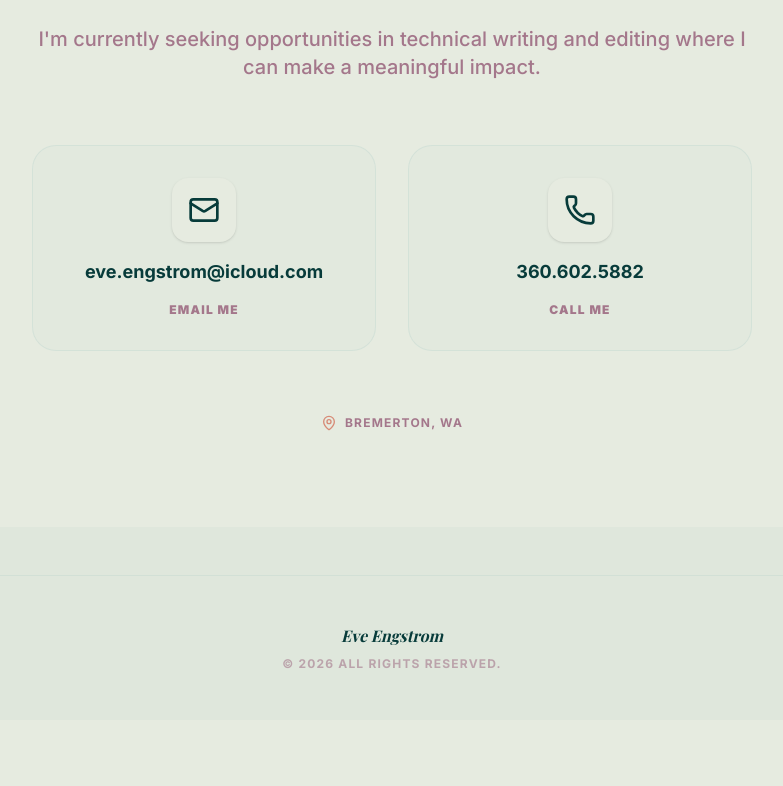
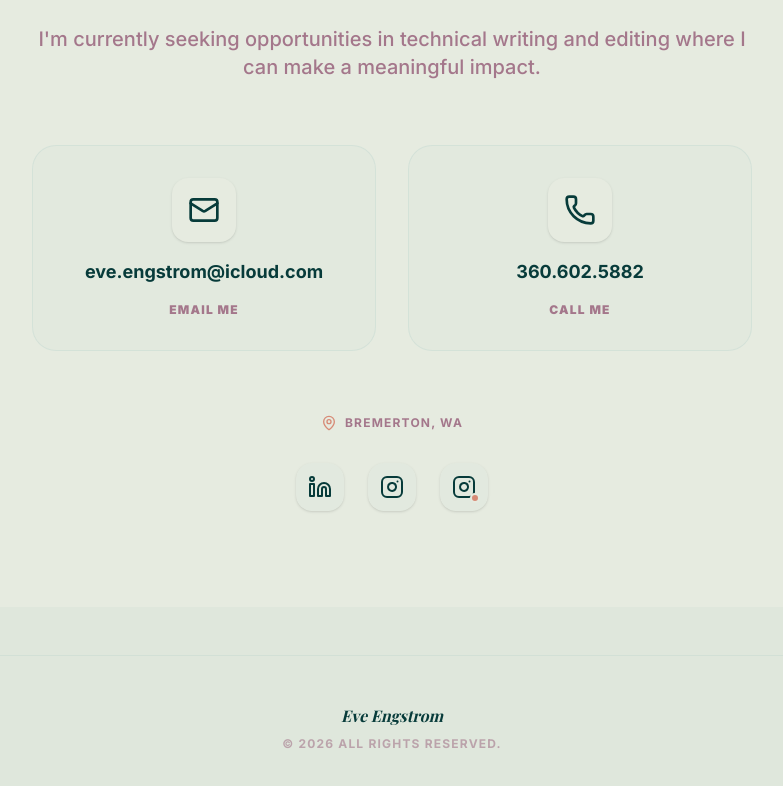
Before and after one commit to gitengstrom/evie_engstrom, a React (Vite) app: page / in a window 1280 px wide. Shown: the part 6762-7548 px from the top of the page, without its empty margins (248-1031 px from the left). Before the commit the page ends 7482 px from the top, so only its background shows below. Built offline with nearby package versions, Linux system fonts and the light colour scheme; a web font is replaced by a local one.

Commit message:
feat: display social media links in contact section

```diff
--- a/src/App.tsx
+++ b/src/App.tsx
@@ -1,6 +1,6 @@
 import { useState } from 'react';
 import { personalInfo, education, experience, skills, creativeProjects, writingSamples } from './content';
-import { Mail, Phone, MapPin, Download, ExternalLink, ChevronDown, Menu, X, Calendar, Tag } from 'lucide-react';
+import { Mail, Phone, MapPin, Download, ExternalLink, ChevronDown, Menu, X, Calendar, Tag, Linkedin, Instagram } from 'lucide-react';
 
 function App() {
   const [isMenuOpen, setIsMenuOpen] = useState(false);
@@ -340,9 +340,48 @@ function App() {
             </div>
           </div>
 
-          <div className="flex items-center justify-center gap-2 text-mauve font-bold tracking-widest uppercase text-xs">
+          <div className="flex items-center justify-center gap-2 text-mauve font-bold tracking-widest uppercase text-xs mb-8">
             <MapPin size={16} className="text-salmon" />
             {personalInfo.location}
+          </div>
+
+          <div className="flex justify-center gap-6">
+            {personalInfo.socials.linkedin && (
+              <a
+                href={personalInfo.socials.linkedin}
+                target="_blank"
+                rel="noopener noreferrer"
+                className="p-3 bg-ash/5 rounded-2xl text-teal hover:text-salmon hover:bg-ash/10 transition-all shadow-sm"
+                title="LinkedIn"
+              >
+                <Linkedin size={24} />
+              </a>
+            )}
+            {personalInfo.socials['instagram personal'] && (
+              <a
+                href={personalInfo.socials['instagram personal']}
+                target="_blank"
+                rel="noopener noreferrer"
+                className="p-3 bg-ash/5 rounded-2xl text-teal hover:text-salmon hover:bg-ash/10 transition-all shadow-sm"
+                title="Instagram (Personal)"
+              >
+                <Instagram size={24} />
+              </a>
+            )}
+            {personalInfo.socials['instagram music'] && (
+              <a
+                href={personalInfo.socials['instagram music']}
+                target="_blank"
+                rel="noopener noreferrer"
+                className="p-3 bg-ash/5 rounded-2xl text-teal hover:text-salmon hover:bg-ash/10 transition-all shadow-sm"
+                title="Instagram (Music)"
+              >
+                <div className="relative">
+                  <Instagram size={24} />
+                  <div className="absolute -bottom-1 -right-1 w-2.5 h-2.5 bg-salmon rounded-full border-2 border-linen"></div>
+                </div>
+              </a>
+            )}
           </div>
         </div>
       </section>
```
